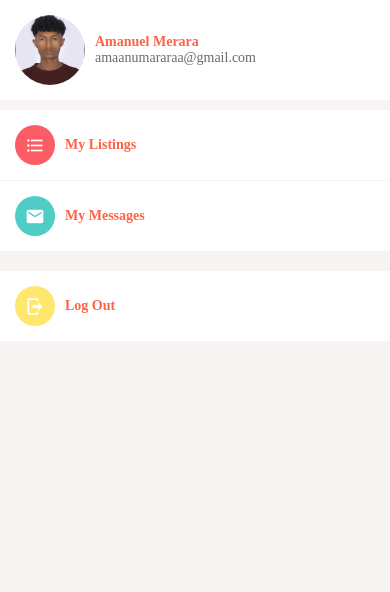
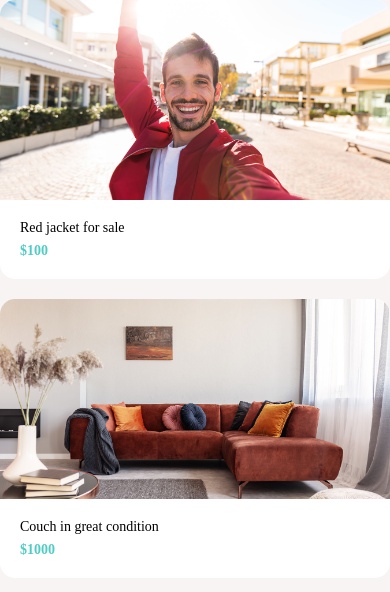
Before and after one commit to Amaankaa/DoneWithIt, a React Native app: screen / in a window 390 px wide. Shown: the top 592 px of the page. Built offline with nearby package versions, Linux system fonts and the light colour scheme.

Commit message:
Add ListingsScreen component and update App to render it; modify Card styles

```diff
--- a/App.js
+++ b/App.js
@@ -1,11 +1,8 @@
-import Icon from './app/components/Icon';
-import ListItem from './app/components/ListItem';
-import Screen from './app/components/Screen';
-import AccountScreen from './app/screens/AccountScreen';
+import ListingsScreen from './app/screens/ListingsScreen';
 
 export default function App() {
   return (
-    <AccountScreen />
+    <ListingsScreen />
 
   );
 }
--- a/app/components/Card.js
+++ b/app/components/Card.js
@@ -33,7 +33,8 @@
     },
 
     title: {
-        marginBottom: 7
+        marginBottom: 7,
+        color: 'black'
     },
 
     subTitle: {
--- /dev/null
+++ b/app/screens/ListingsScreen.js
@@ -0,0 +1,47 @@
+import React from 'react';
+import Screen from '../components/Screen';
+import { FlatList, StyleSheet } from 'react-native';
+import Card from '../components/Card';
+import colors from '../config/colors';
+
+const listings = [
+    {
+        id: 1,
+        title: 'Red jacket for sale',
+        price: 100,
+        image: require('../assets/jacket.jpg')
+    },
+    {
+        id: 2,
+        title: 'Couch in great condition',
+        price: 1000,
+        image: require('../assets/couch.jpg')
+    }
+];
+
+function ListingsScreen(props) {
+    return (
+        <Screen style={styles.screen}>
+            <FlatList
+                data={listings}
+                keyExtractor={listing => listing.id.toString()}
+                renderItem={({item}) =>
+                    <Card
+                        title={item.title}
+                        subTitle={"$" + item.price}
+                        image={item.image}
+                    />
+                }
+            />
+        </Screen>
+    );
+}
+
+const styles = StyleSheet.create({
+    screen: {
+        padding: 20,
+        backgroundColor: colors.light
+    }
+})
+
+export default ListingsScreen;
```
Also changed, not shown: app/assets/couch.jpg (added).
